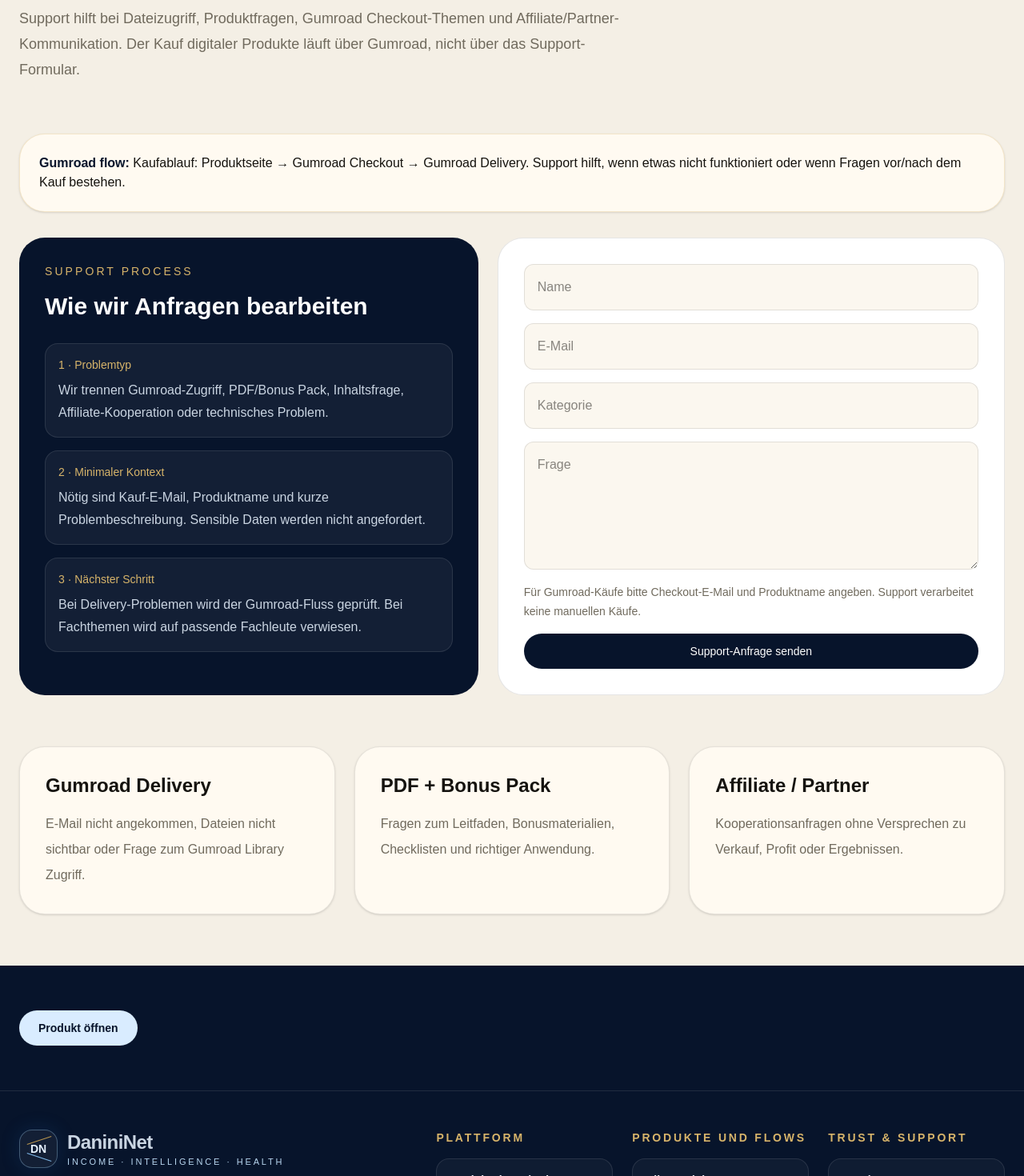
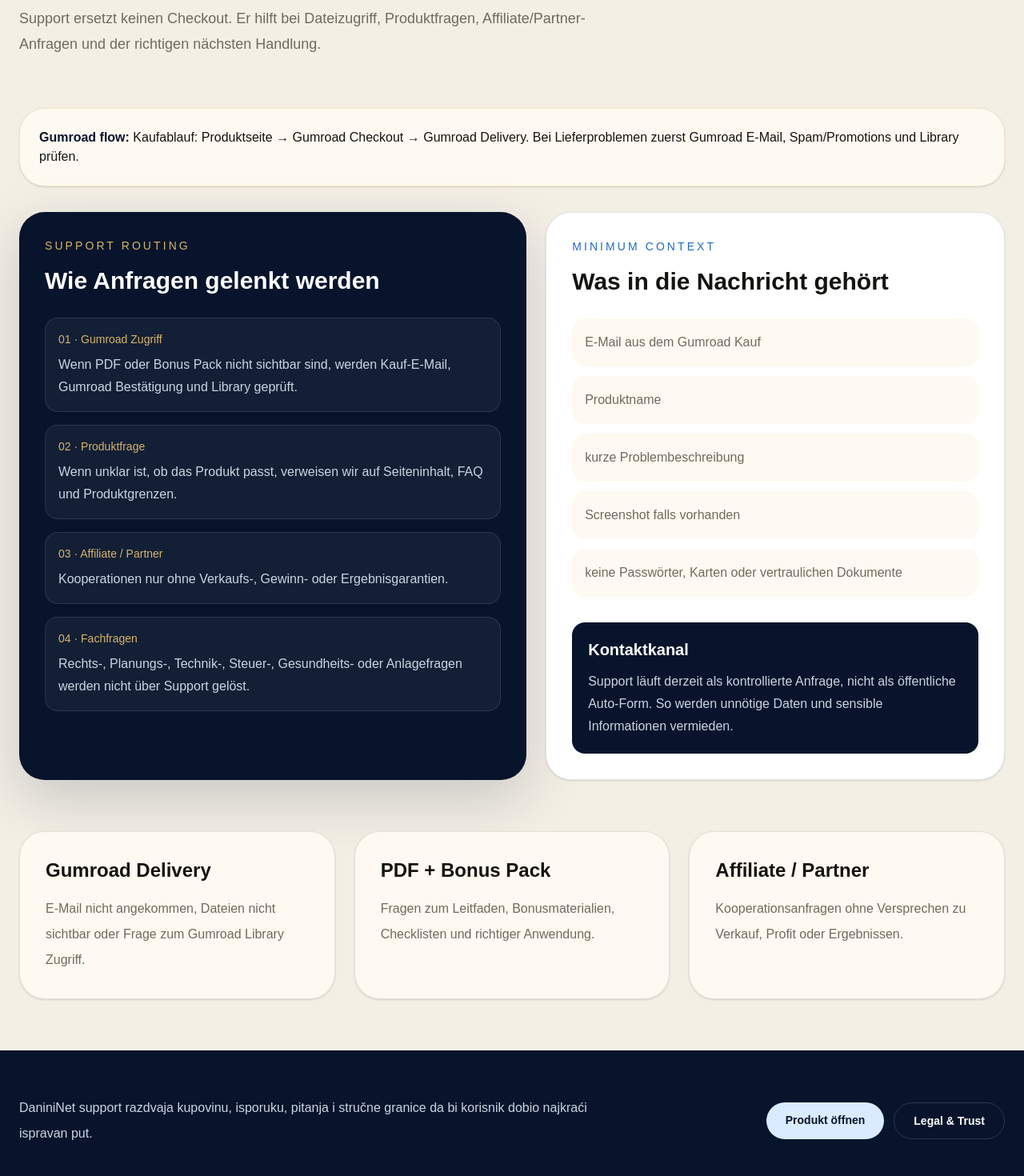
Before and after one commit to danininet/danininet, a Next.js app: page /de/support in a window 1280 px wide. Shown: the part 380-1850 px from the top of the page at 80% size. Built offline with nearby package versions, Linux system fonts and the light colour scheme; no server answers.

Commit message:
Replace support form placeholder with real support routing

```diff
--- a/app/[locale]/support/page.tsx
+++ b/app/[locale]/support/page.tsx
@@ -7,65 +7,74 @@ const copy = {
   sr: {
     eyebrow: "DaniniNet Support",
     title: "Podrška za kupovinu, isporuku i sledeći korak.",
-    text: "Support služi za pristup fajlovima, pitanja o proizvodu, Gumroad checkout nedoumice i affiliate/partner komunikaciju. Kupovina digitalnih proizvoda ide preko Gumroad-a, ne preko support forme.",
-    alert: "Kupovina ide ovako: product page → Gumroad checkout → Gumroad delivery. Support pomaže ako nešto ne radi ili ako postoji pitanje pre/posle kupovine.",
-    processTitle: "Kako obrađujemo upit",
+    text: "Support nije zamena za kupovinu i nije ručni checkout. Njegova uloga je da reši pristup fajlovima, razjasni pitanje oko proizvoda, odvoji affiliate/partner upit od kupovine i usmeri korisnika na pravi sledeći korak.",
+    alert: "Kupovina ide ovako: product page → Gumroad checkout → Gumroad delivery. Ako je problem u isporuci, prvo se proverava Gumroad email, spam/promotions folder i Gumroad library.",
+    processTitle: "Kako se upit usmerava",
     process: [
-      ["1", "Vrsta problema", "Razdvajamo: Gumroad pristup, PDF/Bonus Pack, pitanje o sadržaju, affiliate saradnja ili tehnički problem."],
-      ["2", "Minimalan kontekst", "Potrebni su email korišćen pri kupovini, naziv proizvoda i kratak opis problema. Ne šalju se osetljivi podaci."],
-      ["3", "Sledeći korak", "Ako je problem u delivery-ju, proverava se Gumroad tok. Ako je pitanje stručno, upućuje se na odgovarajućeg profesionalca."],
+      ["Gumroad pristup", "Ako kupac ne vidi PDF ili Bonus Pack, proverava se email korišćen pri kupovini, Gumroad potvrda i library pristup."],
+      ["Pitanje o proizvodu", "Ako korisnik nije siguran da li je proizvod za njega, support ga vraća na sadržaj stranice, FAQ i granice proizvoda."],
+      ["Affiliate / partner", "Ako je upit saradnja, prvo se proverava da li komunikacija može ostati bez garancija prodaje, profita ili rezultata."],
+      ["Stručna pitanja", "Pravna, urbanistička, tehnička, poreska, zdravstvena ili investiciona pitanja ne rešavaju se preko support-a."],
     ],
-    fields: ["Ime", "Email", "Kategorija", "Pitanje"],
-    button: "Pošalji support upit",
-    note: "Za Gumroad kupovinu koristi email sa checkout-a i naziv proizvoda. Support ne obrađuje ručne kupovine.",
+    infoTitle: "Šta treba navesti u poruci",
+    info: ["email korišćen pri Gumroad kupovini", "naziv proizvoda", "kratak opis problema", "screenshot greške ako postoji", "bez lozinki, kartica i poverljivih dokumenata"],
     cards: [
       ["Gumroad delivery", "Nije stigao email, ne vide se fajlovi ili postoji pitanje oko Gumroad library pristupa."],
       ["PDF + Bonus Pack", "Pitanja o sadržaju vodiča, bonus materijalima, checklistama i pravilnoj upotrebi."],
       ["Affiliate / partner", "Upiti za saradnju, ali bez tvrdnji o garantovanoj prodaji, profitu ili rezultatima."],
     ],
+    contactTitle: "Kontakt kanal",
+    contactText: "Za sada se support vodi kao kontrolisan upit, ne kao automatska javna forma. Time se izbegava prikupljanje nepotrebnih podataka i pogrešno slanje osetljivih informacija.",
     product: "Otvori proizvod",
+    legal: "Legal & Trust",
   },
   de: {
     eyebrow: "DaniniNet Support",
     title: "Support für Kauf, Lieferung und nächsten Schritt.",
-    text: "Support hilft bei Dateizugriff, Produktfragen, Gumroad Checkout-Themen und Affiliate/Partner-Kommunikation. Der Kauf digitaler Produkte läuft über Gumroad, nicht über das Support-Formular.",
-    alert: "Kaufablauf: Produktseite → Gumroad Checkout → Gumroad Delivery. Support hilft, wenn etwas nicht funktioniert oder wenn Fragen vor/nach dem Kauf bestehen.",
-    processTitle: "Wie wir Anfragen bearbeiten",
+    text: "Support ersetzt keinen Checkout. Er hilft bei Dateizugriff, Produktfragen, Affiliate/Partner-Anfragen und der richtigen nächsten Handlung.",
+    alert: "Kaufablauf: Produktseite → Gumroad Checkout → Gumroad Delivery. Bei Lieferproblemen zuerst Gumroad E-Mail, Spam/Promotions und Library prüfen.",
+    processTitle: "Wie Anfragen gelenkt werden",
     process: [
-      ["1", "Problemtyp", "Wir trennen Gumroad-Zugriff, PDF/Bonus Pack, Inhaltsfrage, Affiliate-Kooperation oder technisches Problem."],
-      ["2", "Minimaler Kontext", "Nötig sind Kauf-E-Mail, Produktname und kurze Problembeschreibung. Sensible Daten werden nicht angefordert."],
-      ["3", "Nächster Schritt", "Bei Delivery-Problemen wird der Gumroad-Fluss geprüft. Bei Fachthemen wird auf passende Fachleute verwiesen."],
+      ["Gumroad Zugriff", "Wenn PDF oder Bonus Pack nicht sichtbar sind, werden Kauf-E-Mail, Gumroad Bestätigung und Library geprüft."],
+      ["Produktfrage", "Wenn unklar ist, ob das Produkt passt, verweisen wir auf Seiteninhalt, FAQ und Produktgrenzen."],
+      ["Affiliate / Partner", "Kooperationen nur ohne Verkaufs-, Gewinn- oder Ergebnisgarantien."],
+      ["Fachfragen", "Rechts-, Planungs-, Technik-, Steuer-, Gesundheits- oder Anlagefragen werden nicht über Support gelöst."],
     ],
-    fields: ["Name", "E-Mail", "Kategorie", "Frage"],
-    button: "Support-Anfrage senden",
-    note: "Für Gumroad-Käufe bitte Checkout-E-Mail und Produktname angeben. Support verarbeitet keine manuellen Käufe.",
+    infoTitle: "Was in die Nachricht gehört",
+    info: ["E-Mail aus dem Gumroad Kauf", "Produktname", "kurze Problembeschreibung", "Screenshot falls vorhanden", "keine Passwörter, Karten oder vertraulichen Dokumente"],
     cards: [
       ["Gumroad Delivery", "E-Mail nicht angekommen, Dateien nicht sichtbar oder Frage zum Gumroad Library Zugriff."],
       ["PDF + Bonus Pack", "Fragen zum Leitfaden, Bonusmaterialien, Checklisten und richtiger Anwendung."],
       ["Affiliate / Partner", "Kooperationsanfragen ohne Versprechen zu Verkauf, Profit oder Ergebnissen."],
     ],
+    contactTitle: "Kontaktkanal",
+    contactText: "Support läuft derzeit als kontrollierte Anfrage, nicht als öffentliche Auto-Form. So werden unnötige Daten und sensible Informationen vermieden.",
     product: "Produkt öffnen",
+    legal: "Legal & Trust",
   },
   en: {
     eyebrow: "DaniniNet Support",
     title: "Support for purchase, delivery and next step.",
-    text: "Support helps with file access, product questions, Gumroad checkout issues and affiliate/partner communication. Digital product purchase goes through Gumroad, not through the support form.",
-    alert: "Purchase flow: product page → Gumroad checkout → Gumroad delivery. Support helps if something does not work or if there is a question before/after purchase.",
-    processTitle: "How we handle requests",
+    text: "Support is not a manual checkout. It helps with file access, product questions, affiliate/partner routing and the correct next step.",
+    alert: "Purchase flow: product page → Gumroad checkout → Gumroad delivery. For delivery issues, first check Gumroad email, spam/promotions and Gumroad library.",
+    processTitle: "How requests are routed",
     process: [
-      ["1", "Issue type", "We separate Gumroad access, PDF/Bonus Pack, content question, affiliate collaboration or technical issue."],
-      ["2", "Minimal context", "Needed: checkout email, product name and short issue description. Sensitive data is not requested."],
-      ["3", "Next step", "Delivery issues are checked against the Gumroad flow. Professional topics are redirected to appropriate professionals."],
+      ["Gumroad access", "If PDF or Bonus Pack are missing, checkout email, Gumroad confirmation and library access are checked."],
+      ["Product question", "If fit is unclear, the user is guided back to page content, FAQ and product boundaries."],
+      ["Affiliate / partner", "Collaboration only without claims of guaranteed sales, profit or outcomes."],
+      ["Professional questions", "Legal, planning, technical, tax, health or investment questions are not solved through support."],
     ],
-    fields: ["Name", "Email", "Category", "Question"],
-    button: "Send support request",
-    note: "For Gumroad purchases, use checkout email and product name. Support does not process manual purchases.",
+    infoTitle: "What to include in a message",
+    info: ["email used for Gumroad purchase", "product name", "short issue description", "screenshot if available", "no passwords, cards or confidential documents"],
     cards: [
       ["Gumroad delivery", "Email not received, files not visible or question about Gumroad library access."],
       ["PDF + Bonus Pack", "Questions about guide content, bonus materials, checklists and proper use."],
       ["Affiliate / partner", "Collaboration inquiries without claims of guaranteed sales, profit or outcomes."],
     ],
+    contactTitle: "Contact channel",
+    contactText: "Support is currently handled as a controlled request, not as a public auto-form. This avoids unnecessary data collection and accidental sharing of sensitive information.",
     product: "Open product",
+    legal: "Legal & Trust",
   },
 } as const;
 
@@ -82,29 +91,32 @@ export default async function SupportPage({ params }: { params: Promise<{ locale
           <strong className="text-[#07142b]">Gumroad flow:</strong> {t.alert}
         </div>
       </section>
-      <section className="mx-auto grid max-w-7xl gap-6 px-6 pb-16 lg:grid-cols-[0.95fr_1.05fr]">
-        <aside className="rounded-[2rem] bg-[#07142b] p-8 text-white">
-          <p className="text-sm uppercase tracking-[0.22em] text-[#d7b46a]">Support process</p>
+      <section className="mx-auto grid max-w-7xl gap-6 px-6 pb-16 lg:grid-cols-[1.05fr_0.95fr]">
+        <aside className="rounded-[2rem] bg-[#07142b] p-8 text-white shadow-[0_24px_70px_rgba(7,20,43,0.18)]">
+          <p className="text-sm uppercase tracking-[0.22em] text-[#d7b46a]">Support routing</p>
           <h2 className="mt-4 text-3xl font-semibold">{t.processTitle}</h2>
           <div className="mt-7 grid gap-4">
-            {t.process.map(([num, title, text]) => (
+            {t.process.map(([title, text], index) => (
               <div key={title} className="rounded-2xl border border-white/10 bg-white/[0.05] p-4">
-                <p className="text-sm text-[#d7b46a]">{num} · {title}</p>
+                <p className="text-sm text-[#d7b46a]">0{index + 1} · {title}</p>
                 <p className="mt-2 leading-7 text-slate-300">{text}</p>
               </div>
             ))}
           </div>
         </aside>
-        <form className="grid gap-4 rounded-[2rem] border border-black/10 bg-white p-8">
-          <input className="rounded-xl border border-black/10 bg-[#fbf7ef] p-4" placeholder={t.fields[0]} />
-          <input className="rounded-xl border border-black/10 bg-[#fbf7ef] p-4" placeholder={t.fields[1]} />
-          <input className="rounded-xl border border-black/10 bg-[#fbf7ef] p-4" placeholder={t.fields[2]} />
-          <textarea className="min-h-40 rounded-xl border border-black/10 bg-[#fbf7ef] p-4" placeholder={t.fields[3]} />
-          <p className="text-sm leading-6 text-[#706a5d]">{t.note}</p>
-          <button className="rounded-full bg-[#07142b] px-6 py-3 text-sm font-medium text-white" type="button">
-            {t.button}
-          </button>
-        </form>
+        <div className="rounded-[2rem] border border-black/10 bg-white p-8 shadow-sm">
+          <p className="text-sm uppercase tracking-[0.22em] text-[#226bbf]">Minimum context</p>
+          <h2 className="mt-4 text-3xl font-semibold">{t.infoTitle}</h2>
+          <ul className="mt-7 grid gap-3">
+            {t.info.map((item) => (
+              <li key={item} className="rounded-2xl bg-[#fffaf1] p-4 leading-7 text-[#706a5d]">{item}</li>
+            ))}
+          </ul>
+          <div className="mt-8 rounded-2xl bg-[#07142b] p-5 text-white">
+            <h3 className="text-xl font-semibold">{t.contactTitle}</h3>
+            <p className="mt-3 leading-7 text-slate-300">{t.contactText}</p>
+          </div>
+        </div>
       </section>
       <section className="mx-auto grid max-w-7xl gap-6 px-6 pb-16 md:grid-cols-3">
         {t.cards.map(([title, text]) => (
@@ -115,10 +127,16 @@ export default async function SupportPage({ params }: { params: Promise<{ locale
         ))}
       </section>
       <section className="bg-[#07142b] text-white">
-        <div className="mx-auto max-w-7xl px-6 py-14">
-          <Link href={localizedPath(lang, "dpl")} className="inline-flex rounded-full bg-[#d9ecff] px-6 py-3 text-sm font-semibold text-[#07142b]">
-            {t.product}
-          </Link>
+        <div className="mx-auto flex max-w-7xl flex-col gap-4 px-6 py-14 md:flex-row md:items-center md:justify-between">
+          <p className="max-w-3xl leading-8 text-slate-300">DaniniNet support razdvaja kupovinu, isporuku, pitanja i stručne granice da bi korisnik dobio najkraći ispravan put.</p>
+          <div className="flex flex-wrap gap-3">
+            <Link href={localizedPath(lang, "dpl")} className="inline-flex rounded-full bg-[#d9ecff] px-6 py-3 text-sm font-semibold text-[#07142b]">
+              {t.product}
+            </Link>
+            <Link href={localizedPath(lang, "legal")} className="inline-flex rounded-full border border-white/15 px-6 py-3 text-sm font-semibold text-white">
+              {t.legal}
+            </Link>
+          </div>
         </div>
       </section>
     </SiteShell>
```
